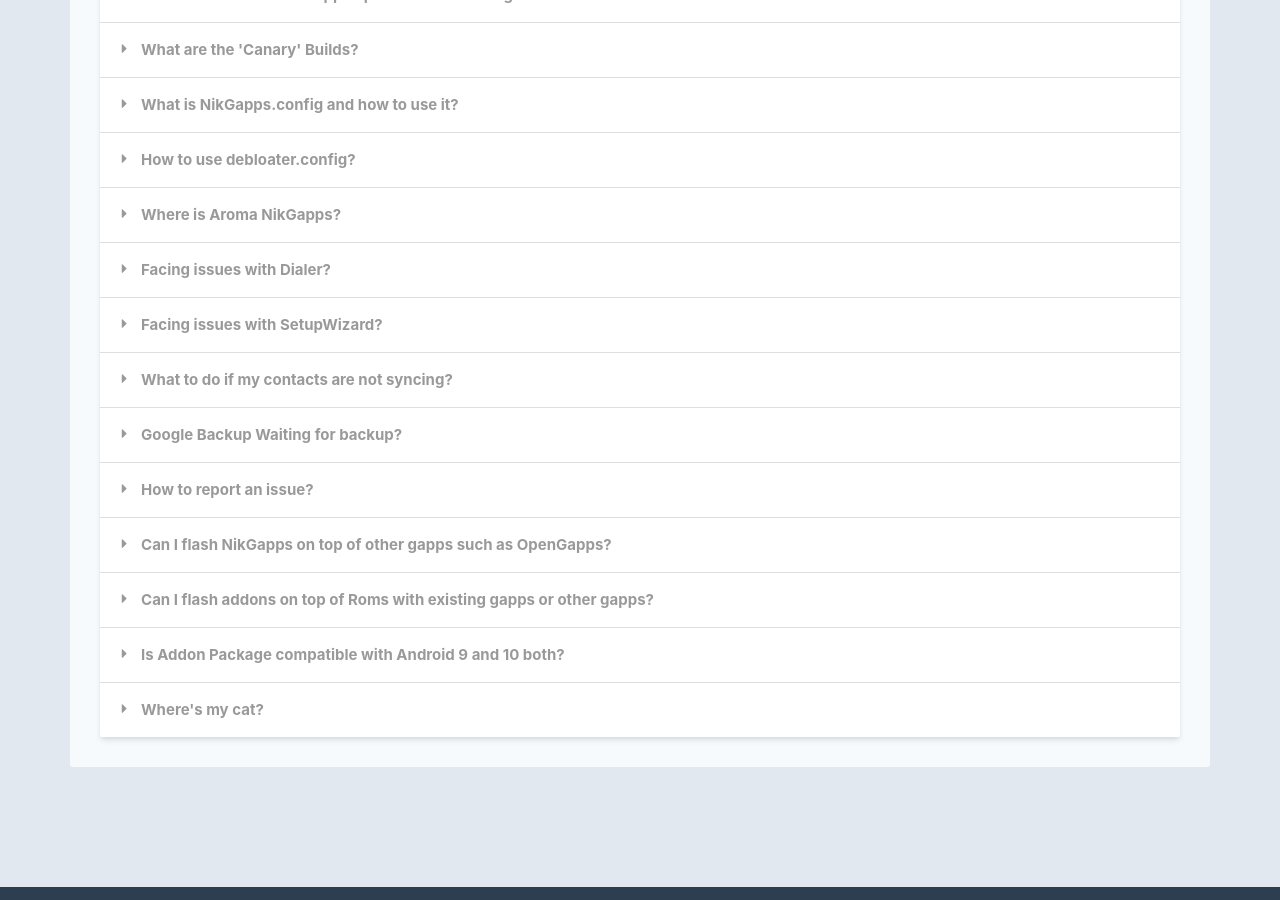
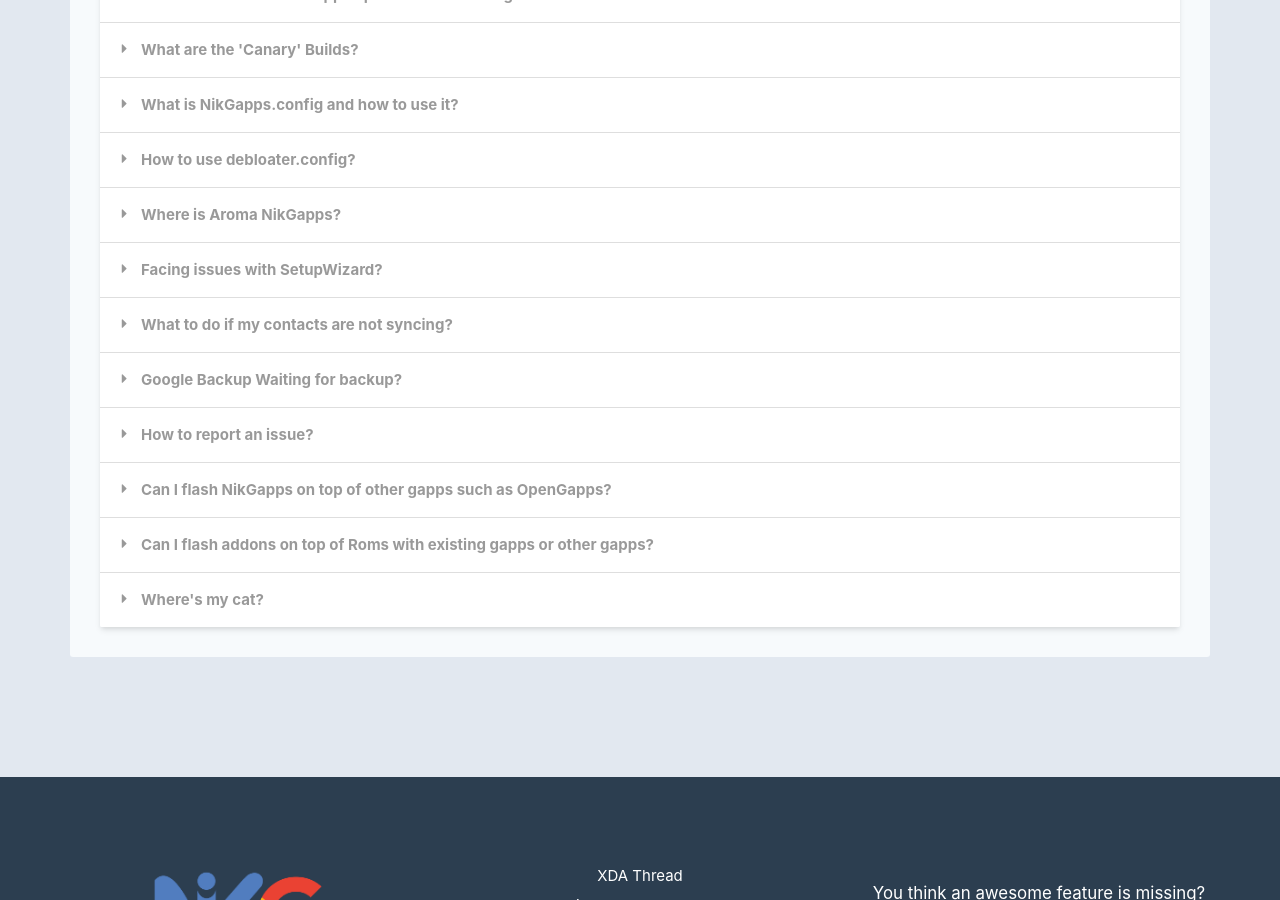
Before and after one commit to nikgapps/nikgapps.github.io, a Jekyll site: the page built from faqs.html, in a window 1280 px wide and 900 px high, scrolled down 523 px. Built offline with Jekyll 4.4.1, drawn with Linux system fonts in a browser that asks for light colours.

Commit message:
Update Faqs

```diff
--- a/faqs.html
+++ b/faqs.html
@@ -9,40 +9,6 @@
 <section class="faqs__inner wrap">
     <div class="faqs__container">
         <div class="ui styled accordion">
-            <!-- <div id="testconfig3" class="title">
-                <i class="dropdown icon"></i>
-                FAQs about NikGapps.config
-            </div>
-            <div class="content">
-                <div id="accordion">
-                    <div class="title accordion-header">
-                        <i class="dropdown icon"></i>
-                        What is NikGapps.config
-                    </div>
-                    <div class="content ui-accordion-content">
-                        <ul>
-                            <li>
-                                <h3>What is NikGapps.config?</h3>
-                                <p>NikGapps.config is a configuration file for NikGapps. It is a JSON file that contains all the information needed to run NikGapps. It is used to configure the application and to set the default values for the application.</p>
-                            </li>
-                        </ul>
-                    </div>
-                    <div id="t3" class="title accordion-header">
-                        <i class="dropdown icon"></i>
-                        What is NikGapps.config
-                    </div>
-                    <div class="content ui-accordion-content">
-                        <p class="ui styled accordion">
-                            <ul>
-                                <li>
-                                    <h3>What is NikGapps.config?</h3>
-                                    <p>NikGapps.config is a configuration file for NikGapps. It is a JSON file that contains all the information needed to run NikGapps. It is used to configure the application and to set the default values for the application.</p>
-                                </li>
-                            </ul>
-                        </p>
-                    </div>
-                </div>
-            </div> -->
             <div class="title">
                 <i class="dropdown icon"></i>
                 Can I buy you a cup of coffee?
@@ -267,18 +233,6 @@
                 </ul>
             </div>
 
-            <div class="title" id="dialerproblem">
-                <i class="dropdown icon"></i>
-                Facing issues with Dialer?
-            </div>
-            <div class="content">
-                <ul>
-                    <li>
-                        For dialer related problems, make sure to set it as default Phone app in Settings - Apps & Notifications - Default apps
-                    </li>
-                </ul>
-            </div>
-
             <div class="title" id="pixelsetupfix">
                 <i class="dropdown icon"></i>
                 Facing issues with SetupWizard?
@@ -404,40 +358,15 @@
                 </p>
             </div>
 
-            <div class="title">
+            <div class="title" id="addondependency">
                 <i class="dropdown icon"></i>
                 Can I flash addons on top of Roms with existing gapps or other gapps?
             </div>
 
             <div class="content">
                 <p>
-                    Yes, now you can flash NikGapps addons independent of NikGapps.
+                    Yes, now you can flash NikGapps addons independent of NikGapps. However, the recommendation is to flash on top of NikGapps to avoid any conflicts.
                 </p>
-            </div>
-
-            <div class="title">
-                <i class="dropdown icon"></i>
-                Is Addon Package compatible with Android 9 and 10 both?
-            </div>
-
-            <div class="content">
-
-                <ul>
-                    <li>
-                        No! Since android 9 and 10 differs in mounting mechanism, NikGapps follows the right
-                        standard
-                        based on
-                        android version you're installing the packages in.
-                    </li>
-                    <li>
-                        Flashing android 9 package in 10 and vice-versa will install the app normally. However, it
-                        won't
-                        work fine
-                        after dirty flash. It is recommended to flash appropriate package depending on android
-                        version.
-                    </li>
-                </ul>
-
             </div>
 
             <div class="title">
```
